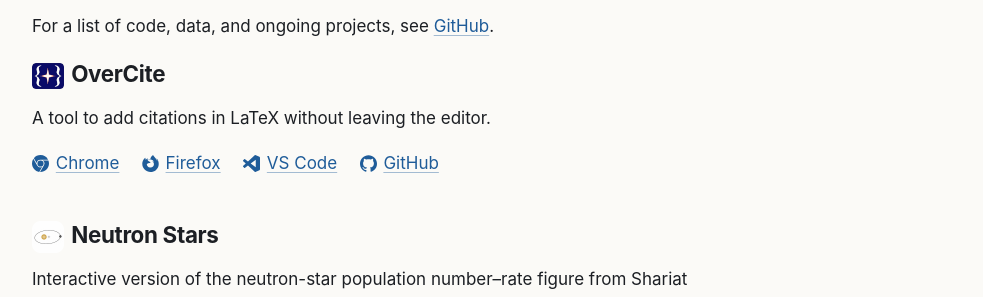
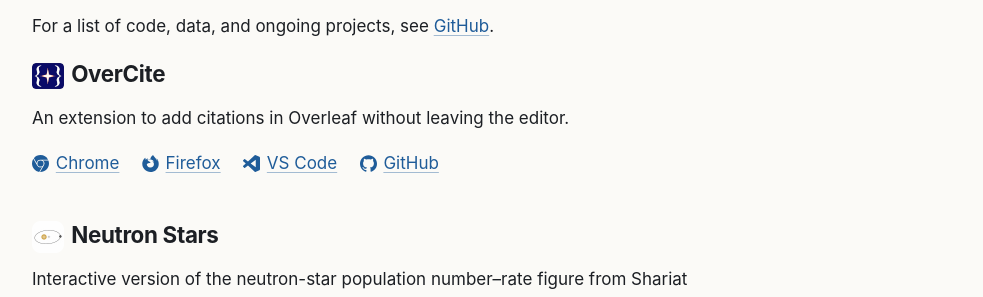
Before and after one commit to cheyanneshariat/cheyanneshariat.github.io, a Jekyll site: the page built from _pages/code.md, in a window 1280 px wide and 900 px high. Shown: the part 149-446 px from the top of the window, without its empty margins (148-1131 px from the left). Built offline with Jekyll 4.4.1, drawn with Linux system fonts in a browser that asks for light colours.

Commit message:
Code: describe OverCite as an Overleaf extension
Co-Authored-By: Claude Opus 5.5 <noreply@anthropic.com>

```diff
--- a/_pages/code.md
+++ b/_pages/code.md
@@ -8,7 +8,7 @@ For a list of code, data, and ongoing projects, see [GitHub](https://github.com/
 
 ## <img class="project-logo" src="/images/overcite-logo.png" alt="">OverCite
 
-A tool to add citations in LaTeX without leaving the editor.
+An extension to add citations in Overleaf without leaving the editor.
 
 <ul class="brand-links">
   <li><a href="https://chromewebstore.google.com/detail/overcite/hmjojciemhnfkjnilakhehkgkhkplbdo">{% include icons/googlechrome.svg %}Chrome</a></li>
```
